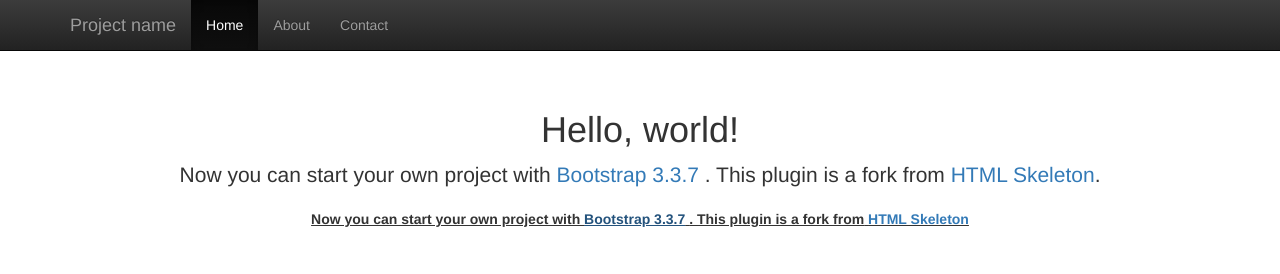
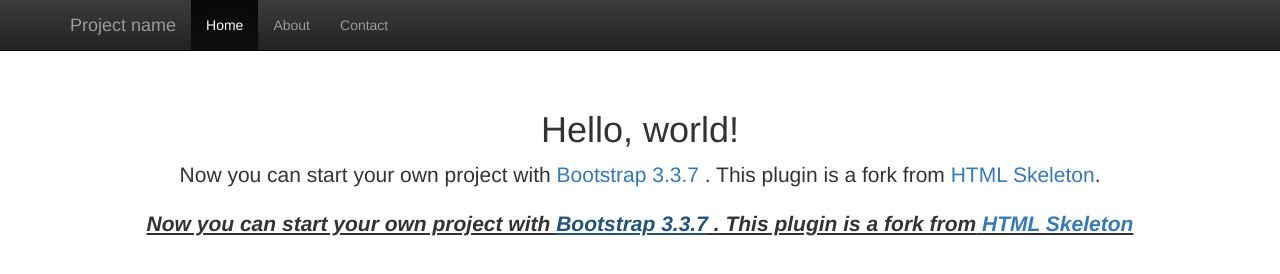
Before and after one commit to dodi73/html5_3, a plain HTML site: page index.html in a window 1280 px wide. In both pictures the pointer is over the element 640 px from the left and 218 px from the top of the page. Drawn offline with nearby package versions, Linux system fonts and the light colour scheme.

Commit message:
HTML5_3 feltöltése 4. nap

```diff
--- a/css/main.css
+++ b/css/main.css
@@ -1,4 +1,14 @@
 p.sub-lead {
     text-decoration: underline;
     font-weight: 700;
+    transition: all 0.5s;
 }
+
+p.sub-lead:hover {
+    font-style: italic;
+    font-size: 1.5em;
+}
+
+a:visited {
+    color: aqua;
+}
```
